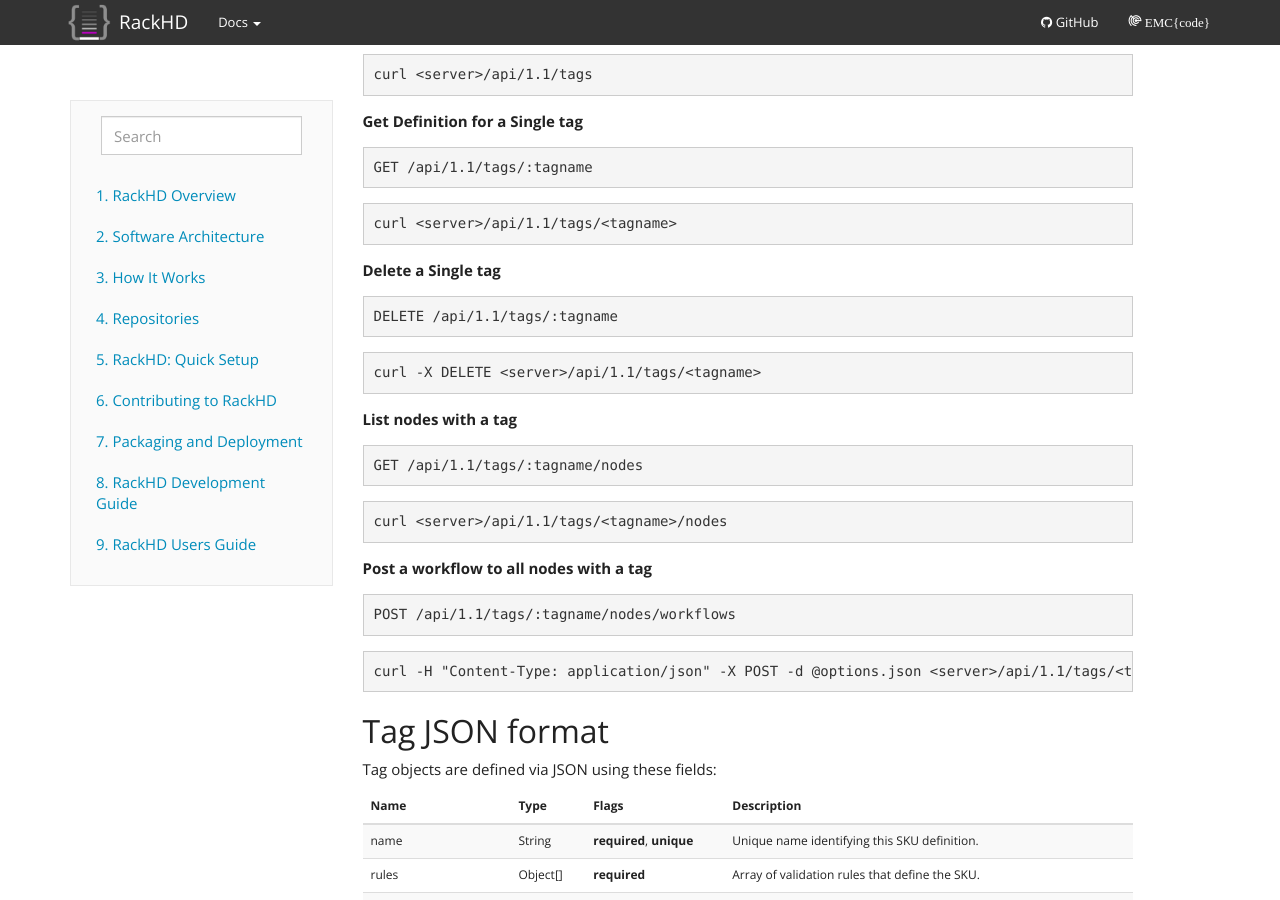
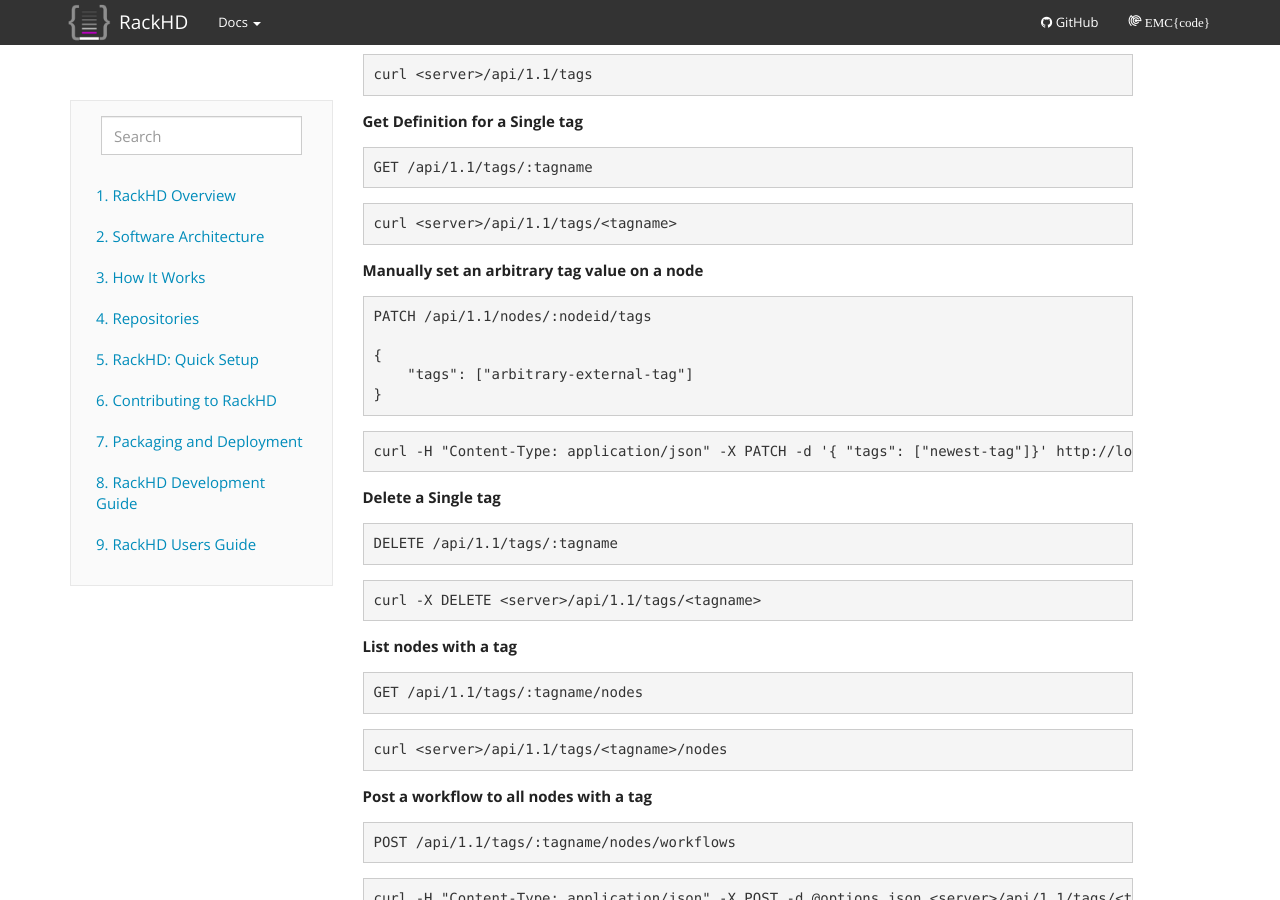
Before and after one commit to RackHD/docs, a Sphinx documentation site: the page built from docs/rackhd/tags.rst, in a window 1280 px wide and 900 px high, scrolled down 1599 px. Built offline with Sphinx 7.4.7, drawn with Linux system fonts in a browser that asks for light colours.

Commit message:
adding annotation for setting arbitrary tag
reference slack conversation with @codenrhoden from 25apr2016

```diff
--- a/docs/rackhd/tags.rst
+++ b/docs/rackhd/tags.rst
@@ -110,6 +110,21 @@ can send.
     curl <server>/api/1.1/tags/<tagname>
 
 
+**Manually set an arbitrary tag value on a node**
+
+
+.. code-block:: REST
+
+    PATCH /api/1.1/nodes/:nodeid/tags
+
+    {
+        "tags": ["arbitrary-external-tag"]
+    }
+
+.. code-block:: REST
+
+    curl -H "Content-Type: application/json" -X PATCH -d '{ "tags": ["newest-tag"]}' http://localhost:8080/api/1.1/nodes/:nodeid/tags
+
 
 **Delete a Single tag**
 
```
